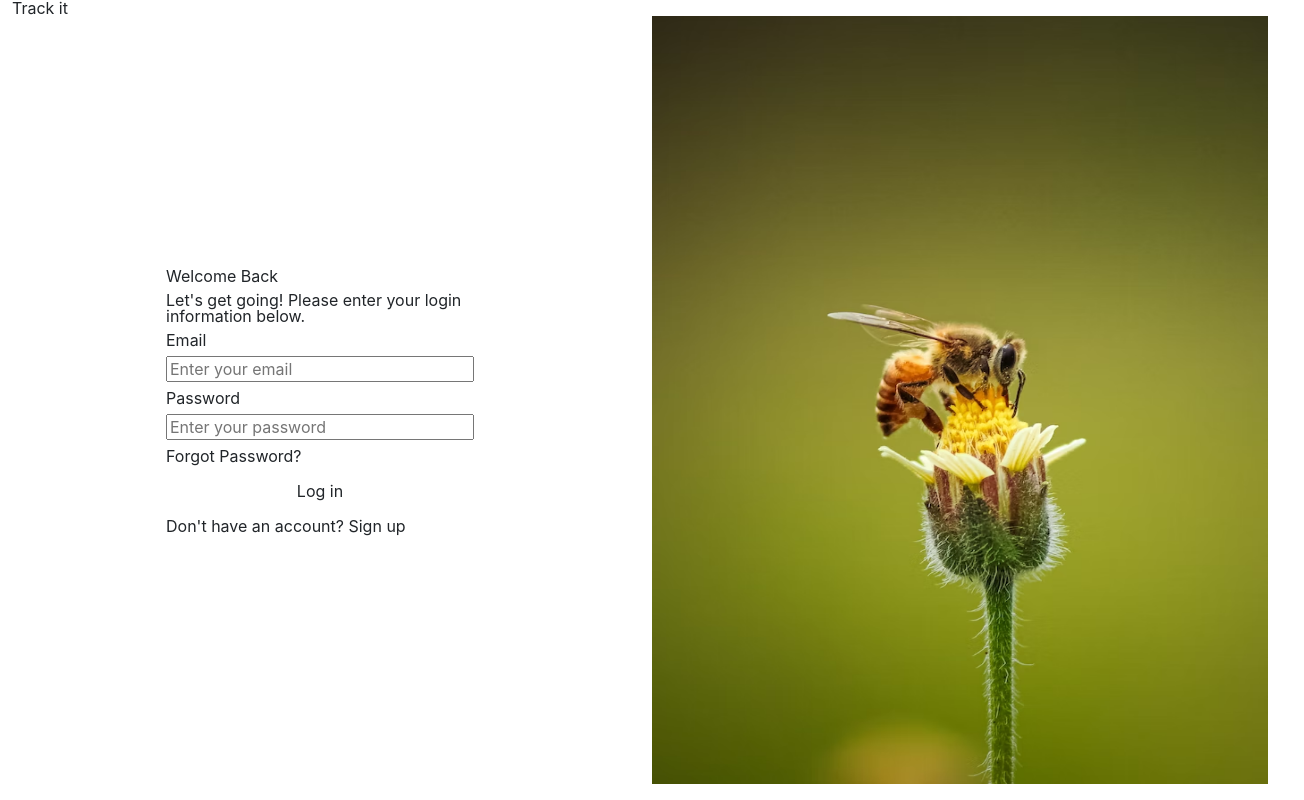
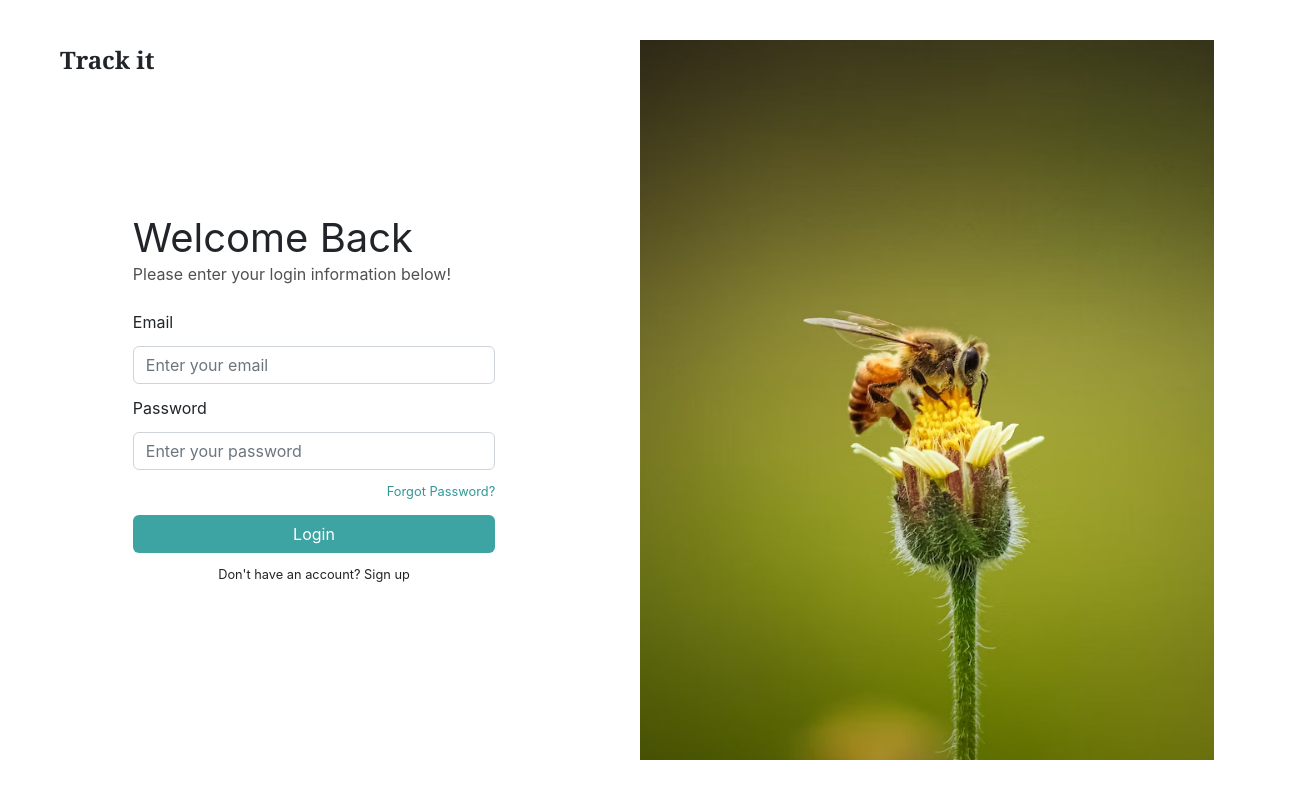
Before and after one commit to UC-data-tracking/frontend-repo, a React (Create React App) app: page / in a window 1280 px wide. Shown: the whole page, 1304 px wide, since content can reach past the window. Built offline with nearby package versions, Linux system fonts and the light colour scheme.

Commit message:
Restyle login page.

```diff
--- a/src/App.js
+++ b/src/App.js
@@ -9,7 +9,7 @@ function App() {
   return (
 		<div>
 			<header></header>
-			<main className='d-flex align-items-center justify-content-center'>
+			<main>
 				<Routes>
 					<Route path='/dashboard' element={<Dashboard/>}></Route>
 					<Route path='/' element={<Login/>}></Route>
--- a/src/components/login/Login.css
+++ b/src/components/login/Login.css
@@ -1,9 +1,58 @@
+.trademark {
+    font-family: Georgia, 'Times New Roman', Times, serif;
+    font-weight: 900;
+    margin-left: 3rem;
+    margin-top: 3rem;
+    margin-bottom: -5rem;
+}
+
+.img-container {
+    height: 100vh;
+    width: auto;
+}
+
 .bee-on-flower-img {
-    width: 100%;
-    height: 96vh;
+    width: 95%;
+    max-height: 90%;
+}
+
+.login-container {
+    width: 95%;
+    max-height: 90%;
+}
+
+.mini-container {
+    width: 60%;
 }
 
 .welcome-back-container {
-    width: 50%;
-    height: 100%;
+    width: 100%;
+    max-height: 100%;
 }
+
+.title-text-container {
+    margin-bottom: 2rem;
+}
+
+.get-started-text {
+    color: rgb(80, 80, 80);
+}
+
+.login-btn {
+    color: white;
+    background-color: #3da3a3;
+}
+
+.login-btn:hover {
+    color: #3da3a3;
+    background-color: white;
+}
+
+.forgot-password-text {
+    font-size: .8rem;
+    color: #329696;
+}
+
+.no-acct-text {
+    font-size: .8rem;
+}
--- a/src/components/login/Login.js
+++ b/src/components/login/Login.js
@@ -6,25 +6,45 @@ import BeeImg from '../assets/bee-on-flower.avif';
 
 function Login(props) {
 	return (
-		<div className='login-container container-fluid'>
-			<div className='row'>
-				<h1 className='trademark'>Track it</h1>
-				<div className='col d-flex justify-content-center'>
-					<div className='welcome-back-container flex-column d-flex justify-content-center gap-2'>
-						<h2>Welcome Back</h2>
-						<p>Let's get going! Please enter your login information below.</p>
-						<span>Email</span>
-						<input type='text' placeholder='Enter your email' />
-						<span>Password</span>
-						<input type='text' placeholder='Enter your password' />
-						<Link to='/forgot-password'>Forgot Password?</Link>
-						<butto className='btn'>Log in</butto>
-						<p>
-							Don't have an account? <Link to='/sign-up'>Sign up</Link>
-						</p>
+		<div className='container-fluid'>
+			<div className='row w-100'>
+				<h1 className='trademark fs-4'>Track it</h1>
+				<div className='login-container col d-flex flex-column justify-content-center'>
+					<div className='welcome-back-container flex-column d-flex justify-content-center align-items-center'>
+						<div className='mini-container'>
+							<div className='w-100 title-text-container d-flex flex-column gap-2'>
+								<h2 className='fs-1'>Welcome Back</h2>
+								<p className='get-started-text'>Please enter your login information below!</p>
+							</div>
+							<div className='flex-column d-flex justify-content-center gap-3 w-100 mb-3'>
+								<span>Email</span>
+								<input
+									type='text'
+									placeholder='Enter your email'
+									className='form-control'
+								/>
+								<span>Password</span>
+								<input
+									type='text'
+									placeholder='Enter your password'
+									className='form-control'
+								/>
+								<Link
+									to='/forgot-password'
+									className='forgot-password-text align-self-end'>
+									Forgot Password?
+								</Link>
+							</div>
+							<div className='w-100 d-flex flex-column justify-content-center gap-3'>
+								<button className='btn login-btn'>Login</button>
+								<p className='no-acct-text text-center'>
+									Don't have an account? <Link to='/sign-up'>Sign up</Link>
+								</p>
+							</div>
+						</div>
 					</div>
 				</div>
-				<div className='img-container col'>
+				<div className='img-container col d-flex align-items-center'>
 					<img
 						className='bee-on-flower-img'
 						src={BeeImg}
--- a/src/index.css
+++ b/src/index.css
@@ -1,6 +1,8 @@
 body {
-  min-height: 100vh;
+  max-height: 100%;
   margin: 0;
+  overflow-x: hidden;
+  overflow-y: hidden;
   font-family: -apple-system, BlinkMacSystemFont, 'Segoe UI', 'Roboto', 'Oxygen',
     'Ubuntu', 'Cantarell', 'Fira Sans', 'Droid Sans', 'Helvetica Neue',
     sans-serif;
```
